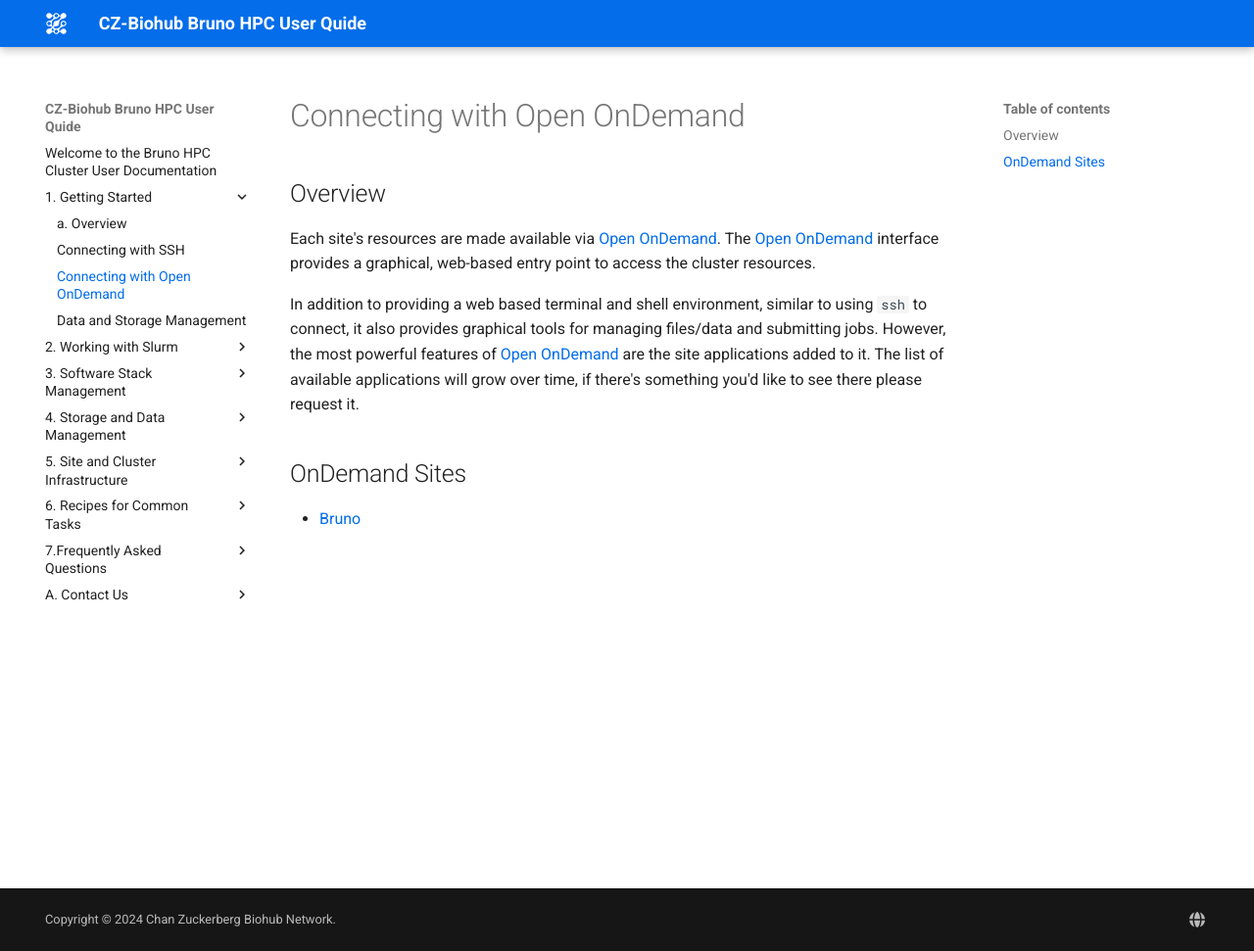
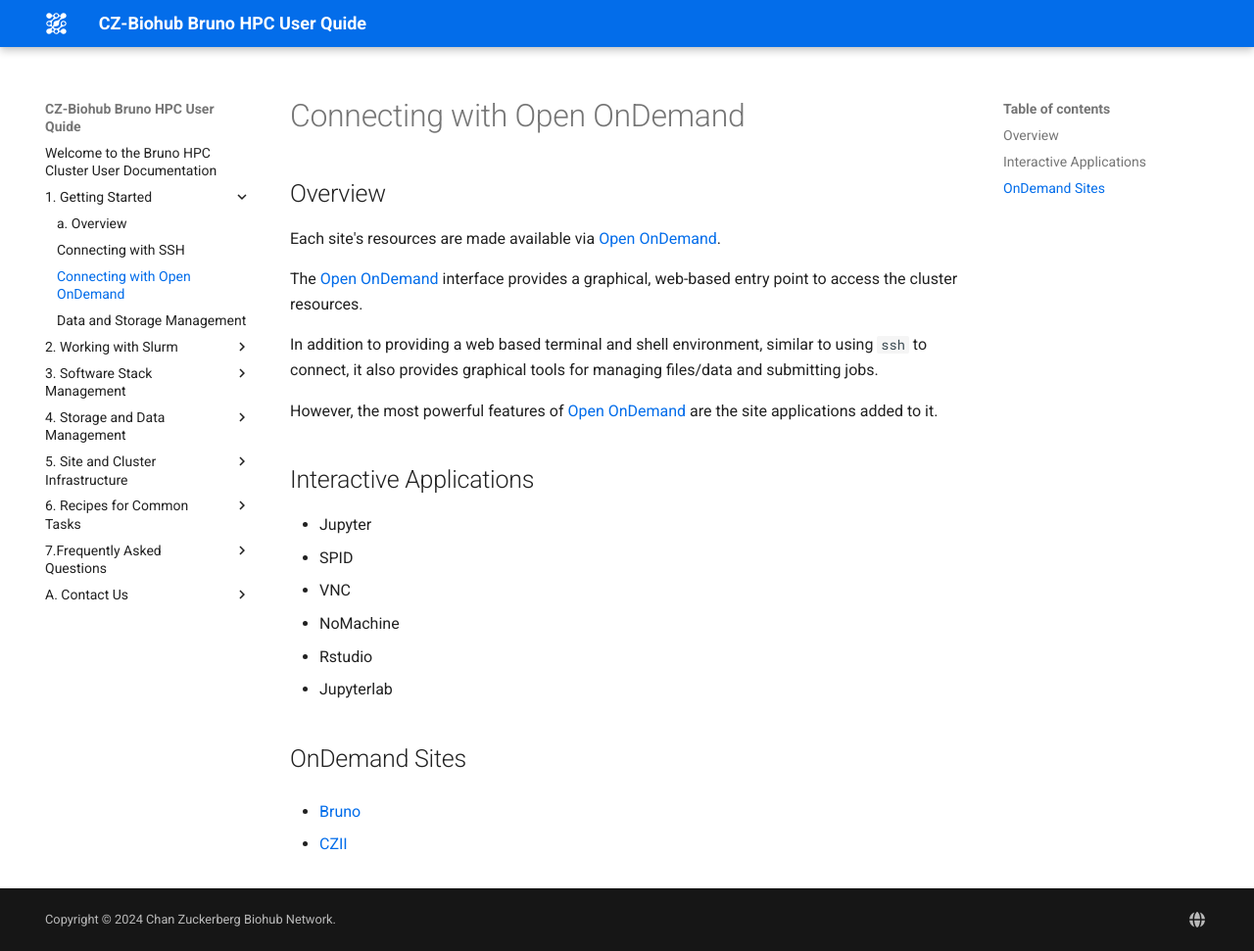
Before and after one commit to biohub-hpc/bruno-hpc-documentation, an MkDocs documentation site: the page built from docs/1._Getting_Started/c._Connecting_with_OnDemand.md, in a window 1280 px wide and 971 px high. Shown: the whole window at 98% size. Built offline with MkDocs 1.6.1 and Material for MkDocs 9.7.7, drawn with Linux system fonts in a browser that asks for light colours.

Commit message:
Update c._Connecting_with_OnDemand.md

```diff
--- a/docs/1._Getting_Started/c._Connecting_with_OnDemand.md
+++ b/docs/1._Getting_Started/c._Connecting_with_OnDemand.md
@@ -1,18 +1,26 @@
 # Connecting with Open OnDemand
 
 ## Overview
-Each site's resources are made available via [Open
-OnDemand](https://openondemand.org/). The [Open
-OnDemand](https://openondemand.org/) interface provides a graphical, web-based
+Each site's resources are made available via [Open OnDemand](https://openondemand.org/).
+
+The [Open OnDemand](https://openondemand.org/) interface provides a graphical, web-based
 entry point to access the cluster resources.
 
-In addition to providing a web based terminal and shell environment, similar to
-using `ssh` to connect, it also provides graphical tools for managing
-files/data and submitting jobs. However, the most powerful features of [Open
-OnDemand](https://openondemand.org/) are the site applications added to it. The
-list of available applications will grow over time, if there's something you'd
-like to see there please request it.
+In addition to providing a web based terminal and shell environment, similar to using `ssh` to connect, it also provides graphical tools for managing files/data and submitting jobs.
+
+However, the most powerful features of [Open OnDemand](https://openondemand.org/) are the site applications added to it.
+
+## Interactive Applications
+* Jupyter
+* SPID
+* VNC
+* NoMachine
+* Rstudio
+* Jupyterlab
+
 
 ## OnDemand Sites
 
 * [Bruno](https://ondemand.bruno.czbiohub.org)
+
+* [CZII](https://ondemand.czii.czbiohub.org)
```
